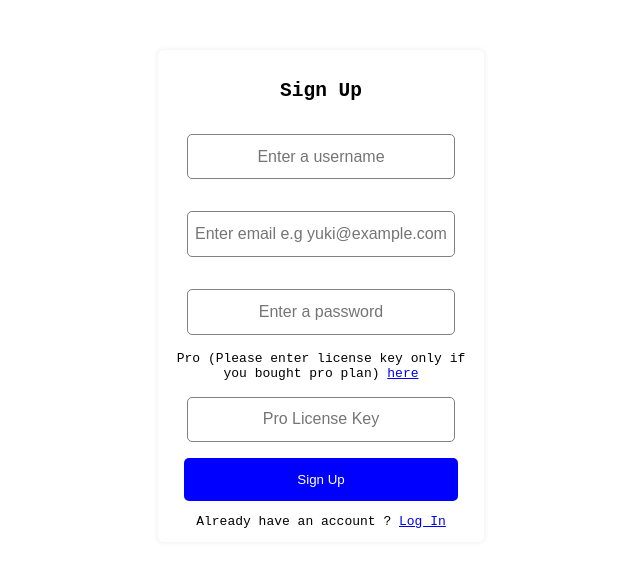
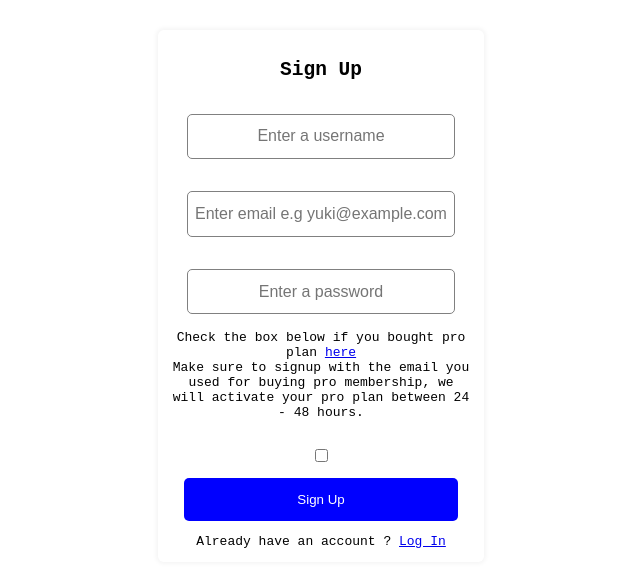
Before and after one commit to JosiasAurel/linksbook, a Next.js app in the folder client/: page /signup in a window 1280 px wide. Shown: the part 104-690 px from the top of the page, without its empty margins (319-959 px from the left). Built offline with nearby package versions, Linux system fonts and the light colour scheme.

Commit message:
use flurly as pro and fix bugs

```diff
--- a/client/pages/signup.jsx
+++ b/client/pages/signup.jsx
@@ -8,7 +8,7 @@ const SignUp = () => {
     const [name_, setName_] = useState("");
     const [email_, setEmail_] = useState("");
     const [password_, setPassword_] = useState("");
-    const [pro, setPro] = useState("");
+    const [pro, setPro] = useState(false);
     const router = useRouter();
 
     // a reusable function to handle changes on form input
@@ -28,7 +28,7 @@ const SignUp = () => {
             name: name_,
             email: email_,
             password: password_,
-            pro: pro
+            wantPro: pro
         }
 
         let newlyCreatedUser_ = [];
@@ -48,6 +48,14 @@ const SignUp = () => {
             return newlyCreatedUser_[0];
     }
 
+    function toggleProBox() {
+        if (pro) {
+            setPro(false);
+        } else {
+            setPro(true);
+        }
+    }
+
     return (
         <div className="signuppage">
             <form onSubmit={(event) => handleFormSubmit(event) } className="signupform" action="">
@@ -55,9 +63,14 @@ const SignUp = () => {
                 <input onChange={(e) => formInputChangeHandler(e, setName_)} value={name_} placeholder="Enter a username" type="text"/>
                 <input onChange={(e) => formInputChangeHandler(e, setEmail_)} value={email_} type="email" placeholder="Enter email e.g yuki@example.com" />
                 <input onChange={(e) => formInputChangeHandler(e, setPassword_)} value={password_} type="password" placeholder="Enter a password" />
-
-                <label htmlFor="pro">Pro (Please enter license key only if you bought pro plan) <a href="https://gumroad.com/l/linksbookpro">here</a></label>
-                <input value={pro} onChange={(e) => formInputChangeHandler(e, setPro)} type="text" placeholder="Pro License Key" />
+                <label htmlFor="pro">
+                    Check the box below if you bought pro plan <a href="https://flurly.com/m/linksbookpro">here</a>
+                    <br/>
+                    Make sure to signup with the email you used for buying pro membership, we will activate your pro plan between 24 - 48 hours.
+                </label>
+                <span className="proToggle">
+                    <input onChange={() => toggleProBox()} type="checkbox" placeholder="I bought pro membership" />
+                </span>
                 <button>
                     Sign Up
                 </button>
@@ -125,6 +138,12 @@ const SignUp = () => {
             span a {
                 color: gray;
             }
+
+            .proToggle {
+                display: flex;
+                justify-content: center;
+                align-items: center;
+            }
             `}
             </style>
         </div>
```
Also changed, not shown: 2 other files (tests, documents, lock files or other folders).
